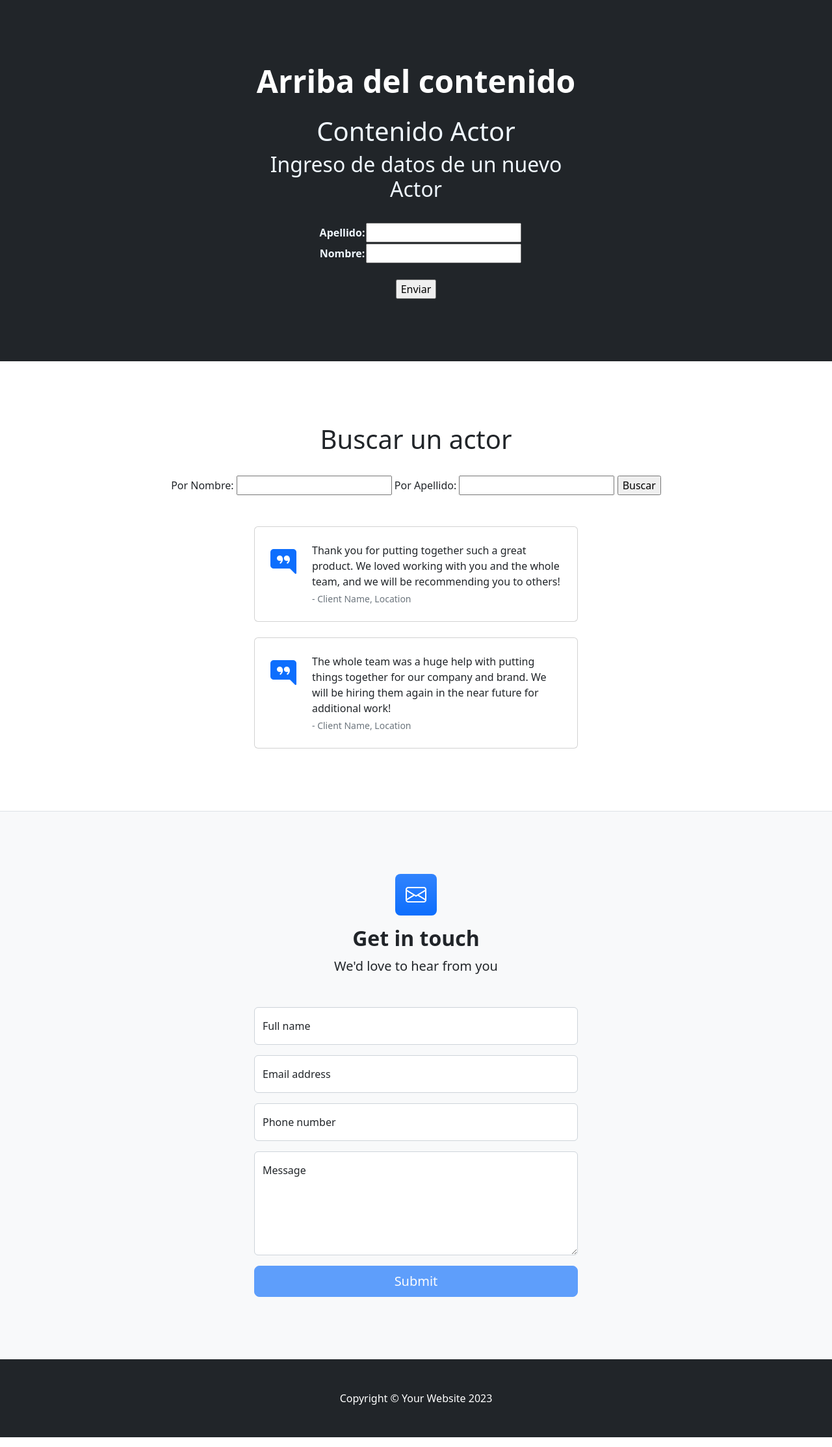
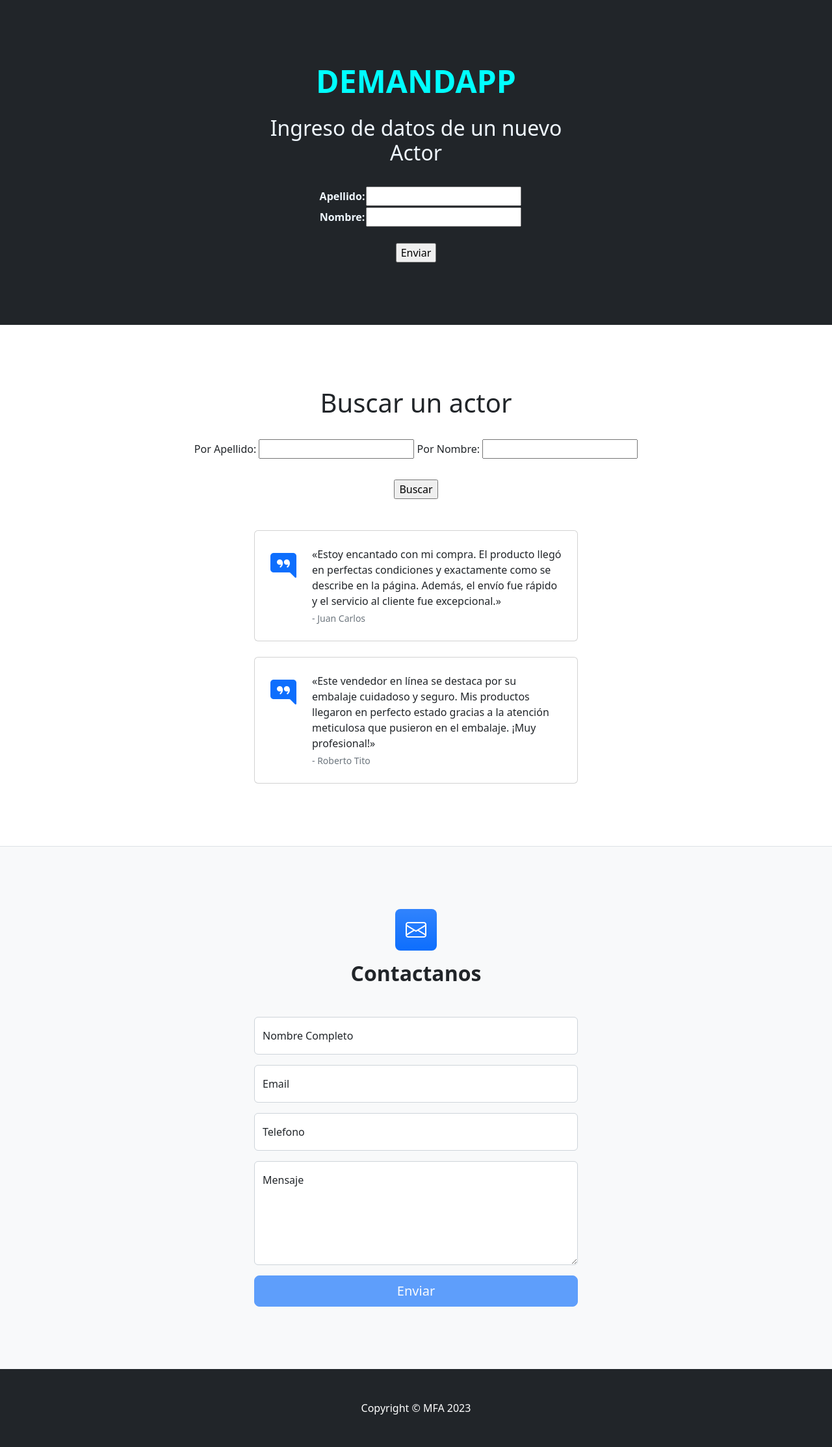
Before and after one commit to MFA69/3eraentrega, a Django app: page /appdemanda/actor/ in a window 1280 px wide. Shown: the part 56-2283 px from the top of the page at 65% size. Run offline with Django 5.2, Linux system fonts and the light colour scheme; some libraries are stand-ins or nearby versions.

Commit message:
'final1'

```diff
--- a/tercera/appdemanda/templates/actor.html
+++ b/tercera/appdemanda/templates/actor.html
@@ -1,8 +1,6 @@
 {% extends 'padre.html' %}
 {% load static %}
 {% block content %}
-
-    <h1 style="color: aliceblue;"> Contenido Actor </h1>
 
     {% if miformulario.errors %}
 
@@ -40,13 +38,18 @@
     <br>
 
     <form action="{%url 'busqueda_actor_respuesta' %}" method="get">
-        <label for="nombre">Por Nombre:</label>
-        <input type="text" name="nombre" id="nombre">
 
         <label for="apellido">Por Apellido:</label>
         <input type="text" name="apellido" id="apellido">
 
-        <input type="submit" value="Buscar">
+        <label for="nombre">Por Nombre:</label>
+        <input type="text" name="nombre" id="nombre">
+
+        <div style="margin : 3%">
+
+            <input type="submit" value="Buscar">
+
+        </div>
     </form>
 
 {% endblock %}
--- a/tercera/appdemanda/templates/busqueda_expediente_respuesta.html
+++ b/tercera/appdemanda/templates/busqueda_expediente_respuesta.html
@@ -15,7 +15,7 @@
 
         {% for expediente in expediente %}
 
-            <li>n. {{expediente.numero}},  presentado el {{expediente.presentado}}</li>
+            <li>N° {{expediente.numero}} -  presentado: {{expediente.presentado}}</li>
 
 
         {% endfor %}
--- a/tercera/appdemanda/templates/index.html
+++ b/tercera/appdemanda/templates/index.html
@@ -2,6 +2,6 @@
 {% load static %}
 {% block content %}
 
-    <h1 style="color: aliceblue;"> Contenido Index </h1>
+    <h1 style="color: aliceblue;"> Arma tu propia base de datos </h1>
 
 {% endblock %}
--- a/tercera/appdemanda/templates/padre.html
+++ b/tercera/appdemanda/templates/padre.html
@@ -36,7 +36,7 @@
                 <div class="row gx-5 justify-content-center">
                     <div class="col-lg-6">
                         <div class="text-center my-5">
-                            <h1 class="display-5 fw-bolder text-white mb-2">Arriba del contenido</h1>
+                            <h1 class="display-5 fw-bolder " style="color: aqua;">DEMANDAPP</h1>
                             <p class="lead text-white-50 mb-4">
                                 {% block content %}
                                 {% endblock %}
@@ -52,12 +52,8 @@
                 <div class="text-center mb-5">
                     <h2 class="fw-bolder"></h2>
                     <p class="lead mb-0"></p>
-
-
                         {% block contbusqueda %}
                         {% endblock %}
-
-
                 </div>
                 <div class="row gx-5 justify-content-center">
                     <div class="col-lg-6">
@@ -67,8 +63,8 @@
                                 <div class="d-flex">
                                     <div class="flex-shrink-0"><i class="bi bi-chat-right-quote-fill text-primary fs-1"></i></div>
                                     <div class="ms-4">
-                                        <p class="mb-1">Thank you for putting together such a great product. We loved working with you and the whole team, and we will be recommending you to others!</p>
-                                        <div class="small text-muted">- Client Name, Location</div>
+                                        <p class="mb-1">«Estoy encantado con mi compra. El producto llegó en perfectas condiciones y exactamente como se describe en la página. Además, el envío fue rápido y el servicio al cliente fue excepcional.»</p>
+                                        <div class="small text-muted">- Juan Carlos</div>
                                     </div>
                                 </div>
                             </div>
@@ -79,8 +75,8 @@
                                 <div class="d-flex">
                                     <div class="flex-shrink-0"><i class="bi bi-chat-right-quote-fill text-primary fs-1"></i></div>
                                     <div class="ms-4">
-                                        <p class="mb-1">The whole team was a huge help with putting things together for our company and brand. We will be hiring them again in the near future for additional work!</p>
-                                        <div class="small text-muted">- Client Name, Location</div>
+                                        <p class="mb-1">«Este vendedor en línea se destaca por su embalaje cuidadoso y seguro. Mis productos llegaron en perfecto estado gracias a la atención meticulosa que pusieron en el embalaje. ¡Muy profesional!»</p>
+                                        <div class="small text-muted">- Roberto Tito</div>
                                     </div>
                                 </div>
                             </div>
@@ -94,8 +90,8 @@
             <div class="container px-5 my-5 px-5">
                 <div class="text-center mb-5">
                     <div class="feature bg-primary bg-gradient text-white rounded-3 mb-3"><i class="bi bi-envelope"></i></div>
-                    <h2 class="fw-bolder">Get in touch</h2>
-                    <p class="lead mb-0">We'd love to hear from you</p>
+                    <h2 class="fw-bolder">Contactanos</h2>
+                    <p class="lead mb-0"></p>
                 </div>
                 <div class="row gx-5 justify-content-center">
                     <div class="col-lg-6">
@@ -110,27 +106,27 @@
                             <!-- Name input-->
                             <div class="form-floating mb-3">
                                 <input class="form-control" id="name" type="text" placeholder="Enter your name..." data-sb-validations="required" />
-                                <label for="name">Full name</label>
-                                <div class="invalid-feedback" data-sb-feedback="name:required">A name is required.</div>
+                                <label for="name">Nombre Completo</label>
+                                <div class="invalid-feedback" data-sb-feedback="name:required">Requiere un nombre.</div>
                             </div>
                             <!-- Email address input-->
                             <div class="form-floating mb-3">
                                 <input class="form-control" id="email" type="email" placeholder="name@example.com" data-sb-validations="required,email" />
-                                <label for="email">Email address</label>
-                                <div class="invalid-feedback" data-sb-feedback="email:required">An email is required.</div>
+                                <label for="email">Email</label>
+                                <div class="invalid-feedback" data-sb-feedback="email:required">Requiere un email.</div>
                                 <div class="invalid-feedback" data-sb-feedback="email:email">Email is not valid.</div>
                             </div>
                             <!-- Phone number input-->
                             <div class="form-floating mb-3">
                                 <input class="form-control" id="phone" type="tel" placeholder="(123) 456-7890" data-sb-validations="required" />
-                                <label for="phone">Phone number</label>
-                                <div class="invalid-feedback" data-sb-feedback="phone:required">A phone number is required.</div>
+                                <label for="phone">Telefono</label>
+                                <div class="invalid-feedback" data-sb-feedback="phone:required">Requiere un telefono.</div>
                             </div>
                             <!-- Message input-->
                             <div class="form-floating mb-3">
                                 <textarea class="form-control" id="message" type="text" placeholder="Enter your message here..." style="height: 10rem" data-sb-validations="required"></textarea>
-                                <label for="message">Message</label>
-                                <div class="invalid-feedback" data-sb-feedback="message:required">A message is required.</div>
+                                <label for="message">Mensaje</label>
+                                <div class="invalid-feedback" data-sb-feedback="message:required">Requiere un mensaje.</div>
                             </div>
                             <!-- Submit success message-->
                             <!---->
@@ -150,7 +146,7 @@
                             <!-- an error submitting the form-->
                             <div class="d-none" id="submitErrorMessage"><div class="text-center text-danger mb-3">Error sending message!</div></div>
                             <!-- Submit Button-->
-                            <div class="d-grid"><button class="btn btn-primary btn-lg disabled" id="submitButton" type="submit">Submit</button></div>
+                            <div class="d-grid"><button class="btn btn-primary btn-lg disabled" id="submitButton" type="submit">Enviar</button></div>
                         </form>
                     </div>
                 </div>
@@ -158,7 +154,7 @@
         </section>
         <!-- Footer-->
         <footer class="py-5 bg-dark">
-            <div class="container px-5"><p class="m-0 text-center text-white">Copyright &copy; Your Website 2023</p></div>
+            <div class="container px-5"><p class="m-0 text-center text-white">Copyright &copy; MFA 2023</p></div>
         </footer>
         <!-- Bootstrap core JS-->
         <script src="https://cdn.jsdelivr.net/npm/bootstrap@5.2.3/dist/js/bootstrap.bundle.min.js"></script>
--- a/tercera/appdemanda/views.py
+++ b/tercera/appdemanda/views.py
@@ -10,10 +10,10 @@ def formularioActor (request):
         miformulario = Formulario_actor (request.POST)
         if miformulario.is_valid():
             datos = miformulario.cleaned_data
-            print (datos)
+            #print (datos)
             apellido = datos.get("apellido")
             nombre = datos.get("nombre")
-            actor = Actor(apellido=apellido,nombre=nombre)
+            actor = Actor(apellido=apellido.title(),nombre=nombre.title())
             actor.save()
             return render (request, 'index.html')
     else:
@@ -26,10 +26,10 @@ def formularioDemandado (request):
         miformulario = Formulario_demandado (request.POST)
         if miformulario.is_valid():
             datos = miformulario.cleaned_data
-            print (datos)
+            #print (datos)
             apellido = datos.get("apellido")
             nombre = datos.get("nombre")
-            demandado = Demandado(apellido=apellido,nombre=nombre)
+            demandado = Demandado(apellido=apellido.title(),nombre=nombre.title())
             demandado.save()
             return render (request, 'index.html')
     else:
@@ -40,19 +40,19 @@ def formularioDemandado (request):
 
 def formularioExpediente (request):
     if request.method == 'POST':
-        miformulario2 = Formulario_expediente (request.POST)
-        print(miformulario2)
-        if miformulario2.is_valid():
-            datos = miformulario2.cleaned_data
+        miformulario = Formulario_expediente (request.POST)
+        #print(miformulario)
+        if miformulario.is_valid():
+            datos = miformulario.cleaned_data
             numero = request.POST.get ("numero")
             presentado = request.POST.get ("presentado")
             expediente = Expediente (numero = numero, presentado = presentado)
             expediente.save()
             return render (request, 'index.html')
     else:
-        miformulario2 = Formulario_expediente()
+        miformulario = Formulario_expediente()
 
-    return render (request, "expediente.html", {"miformulario2" : miformulario2})
+    return render (request, "expediente.html", {"miformulario" : miformulario})
 
 def buscar_actor(request):
     if request.method == "GET":
```
Also changed, not shown: tercera/appdemanda/templates/demandado.html (+7 -4 lines), tercera/appdemanda/templates/expediente.html (+6 -4 lines), tercera/appdemanda/sin usar/depositphotos.jpg (added), tercera/appdemanda/sin usar/letter-d-logo-minimal-design-600nw-2278392035.webp (added), tercera/db.sqlite3.
